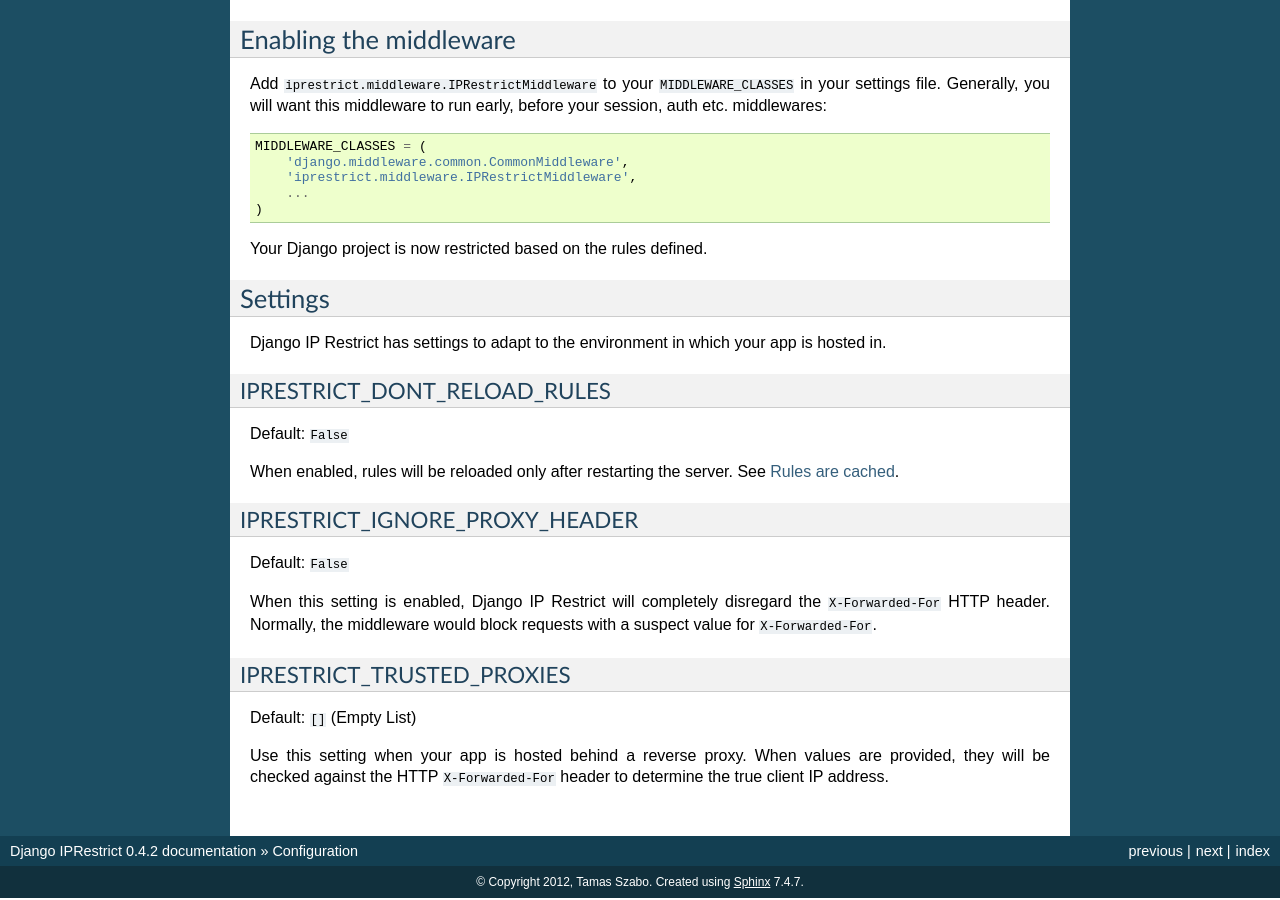
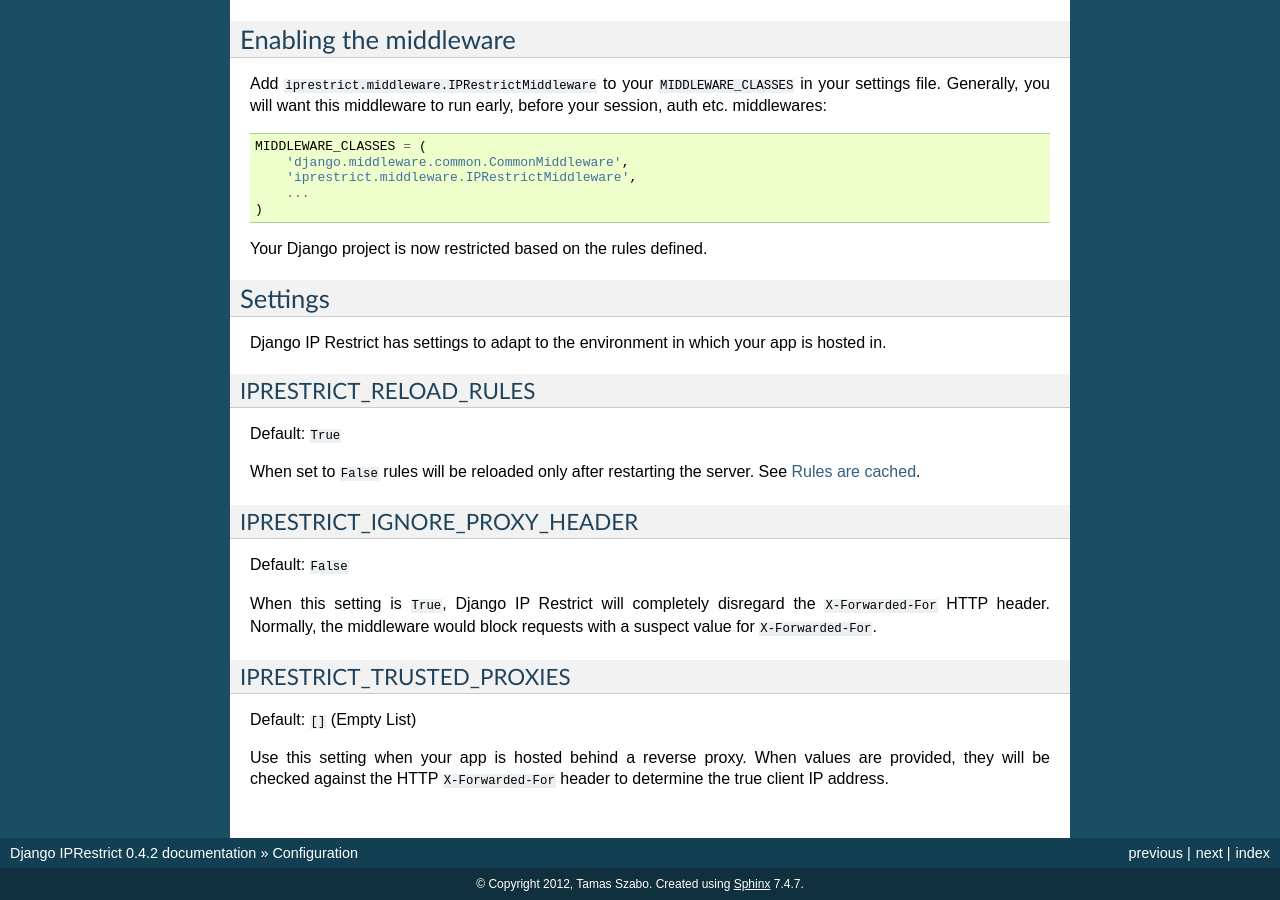
Before and after one commit to muccg/django-iprestrict, a Sphinx documentation site: the page built from docs/configuration.rst, in a window 1280 px wide and 900 px high, scrolled down 2131 px. Built offline with Sphinx 7.4.7, drawn with Linux system fonts in a browser that asks for light colours; some of the changed text lies outside the part shown.

Commit message:
Issue #12: Change DONT_RELOAD_RULES setting to IPRESTRICT_RELOAD_RULES

```diff
--- a/docs/changing_and_reloading_rules.rst
+++ b/docs/changing_and_reloading_rules.rst
@@ -9,10 +9,10 @@
 In order to avoid the reload of rules on each request the rules are cached on the first load from the middleware.
 This also means that if the rule are changed they have to be re-loaded somehow into the middleware.
 
-One possibility is to just restart your server after you change the rules and you want them to become into effect.
+One possibility is to just restart your server after you change the rules.
 In case this is acceptable for you just set the following variable into your settings file::
 
-  IPRESTRICT_DONT_RELOAD_RULES = True
+  IPRESTRICT_RELOAD_RULES = False
 
 The second possibility (which is the default behaviour) is to request a rule reload. The next time the middleware will receive a request the rules will be reloaded. There is a custom management command for reloading rules::
 
--- a/docs/configuration.rst
+++ b/docs/configuration.rst
@@ -126,12 +126,12 @@
 Django IP Restrict has settings to adapt to the environment in which
 your app is hosted in.
 
-IPRESTRICT_DONT_RELOAD_RULES
-~~~~~~~~~~~~~~~~~~~~~~~~~~~~
+IPRESTRICT_RELOAD_RULES
+~~~~~~~~~~~~~~~~~~~~~~~
 
-Default: ``False``
+Default: ``True``
 
-When enabled, rules will be reloaded only after restarting the
+When set to ``False`` rules will be reloaded only after restarting the
 server. See :ref:`rules-are-cached`.
 
 
@@ -140,7 +140,7 @@
 
 Default: ``False``
 
-When this setting is enabled, Django IP Restrict will completely
+When this setting is ``True``, Django IP Restrict will completely
 disregard the ``X-Forwarded-For`` HTTP header. Normally, the
 middleware would block requests with a suspect value for
 ``X-Forwarded-For``.
```
Also changed, not shown: 1 other file.
